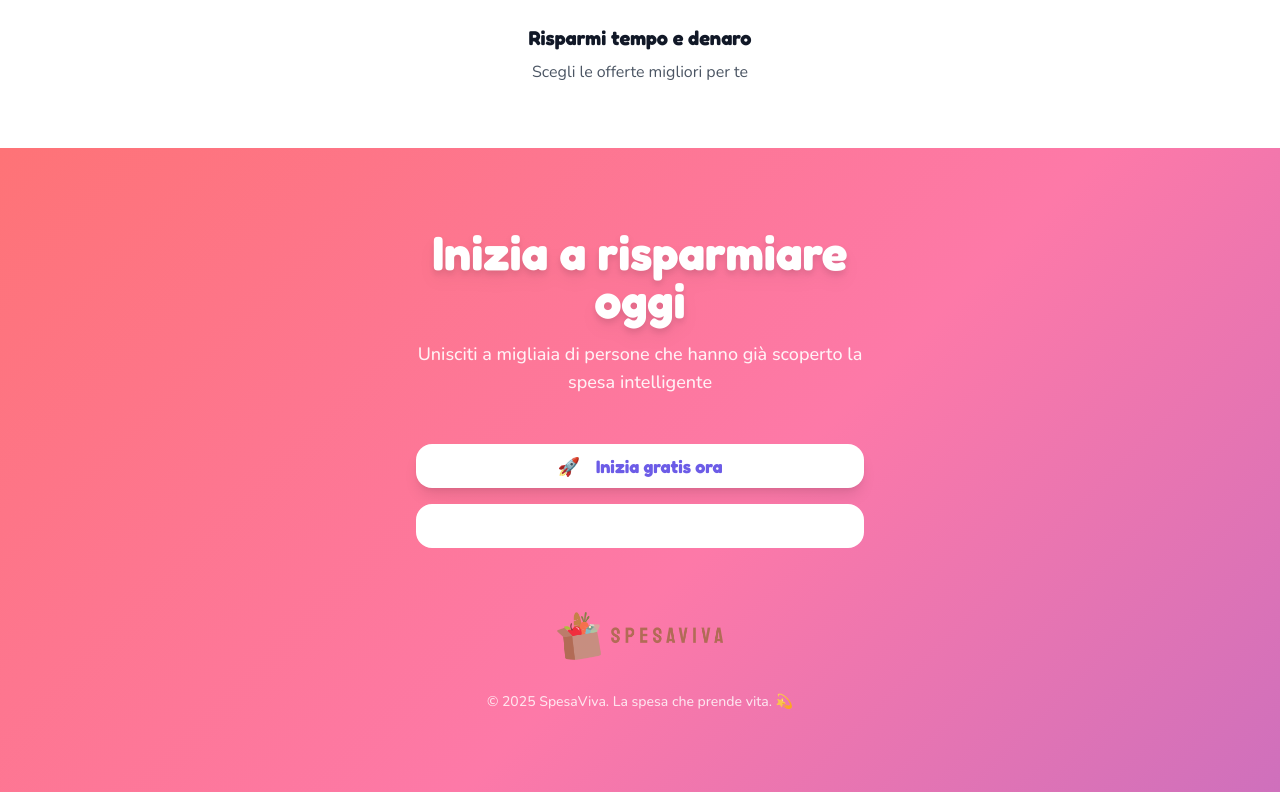
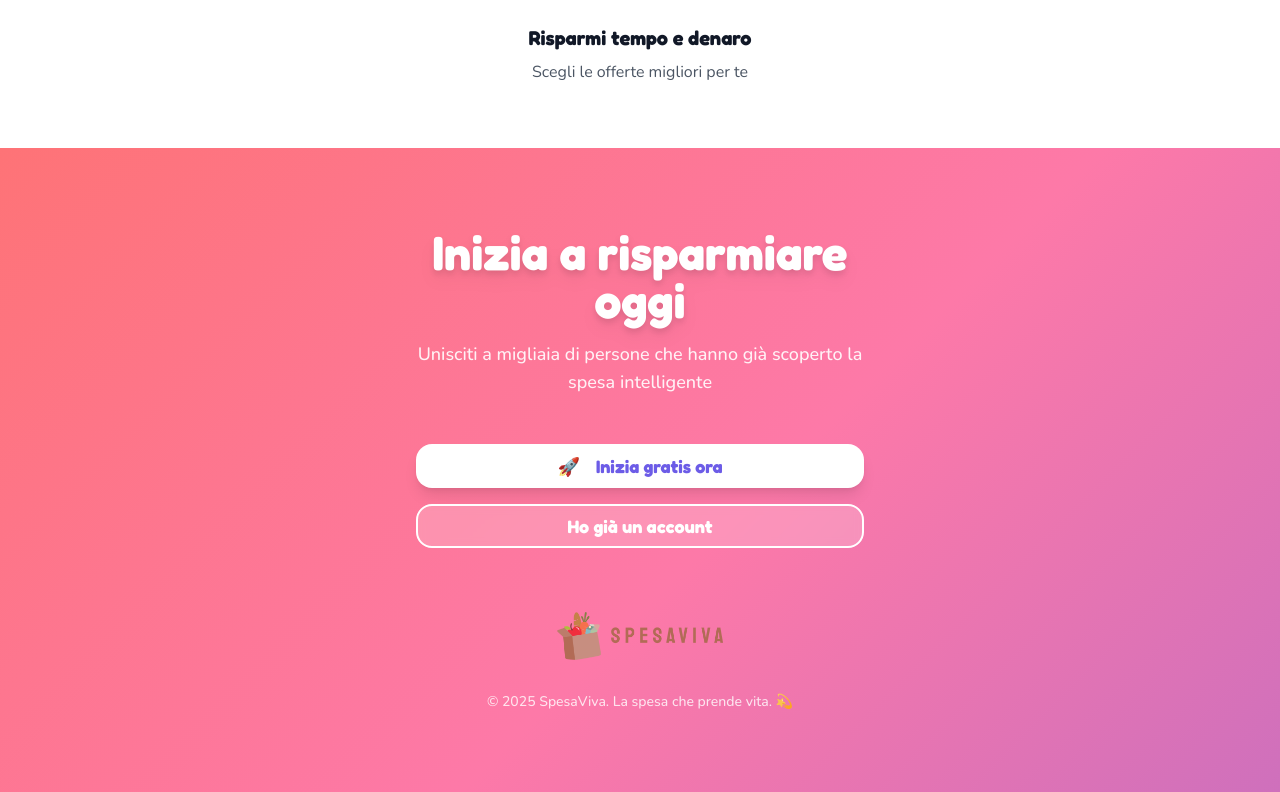
Before and after one commit to asicilianguy/client-supermarket-app, a Next.js app: page / in a window 1280 px wide. Shown: the part 3427-4219 px from the top of the page. Built offline with nearby package versions, Linux system fonts and the light colour scheme.

Commit message:
fix: improve CTA button text visibility on landing page
Ensure "Ho già un account" text is always visible with added background and blur effect

#VERCEL_SKIP

Co-authored-by: Samuele Patti <108394854+asicilianguy@users.noreply.github.com>

```diff
--- a/app/page.tsx
+++ b/app/page.tsx
@@ -209,7 +209,7 @@ export default function LandingPage() {
               <Button
                 variant="outline"
                 size="lg"
-                className="w-full py-4 rounded-2xl border-2 border-white text-white hover:bg-white hover:text-primary-purple transition-all duration-200 group-hover:scale-105 font-fredoka font-bold text-lg"
+                className="w-full py-4 rounded-2xl border-2 border-white text-white hover:bg-white hover:text-primary-purple transition-all duration-200 group-hover:scale-105 font-fredoka font-bold text-lg bg-white/20 backdrop-blur-sm"
               >
                 Ho già un account
               </Button>
```
